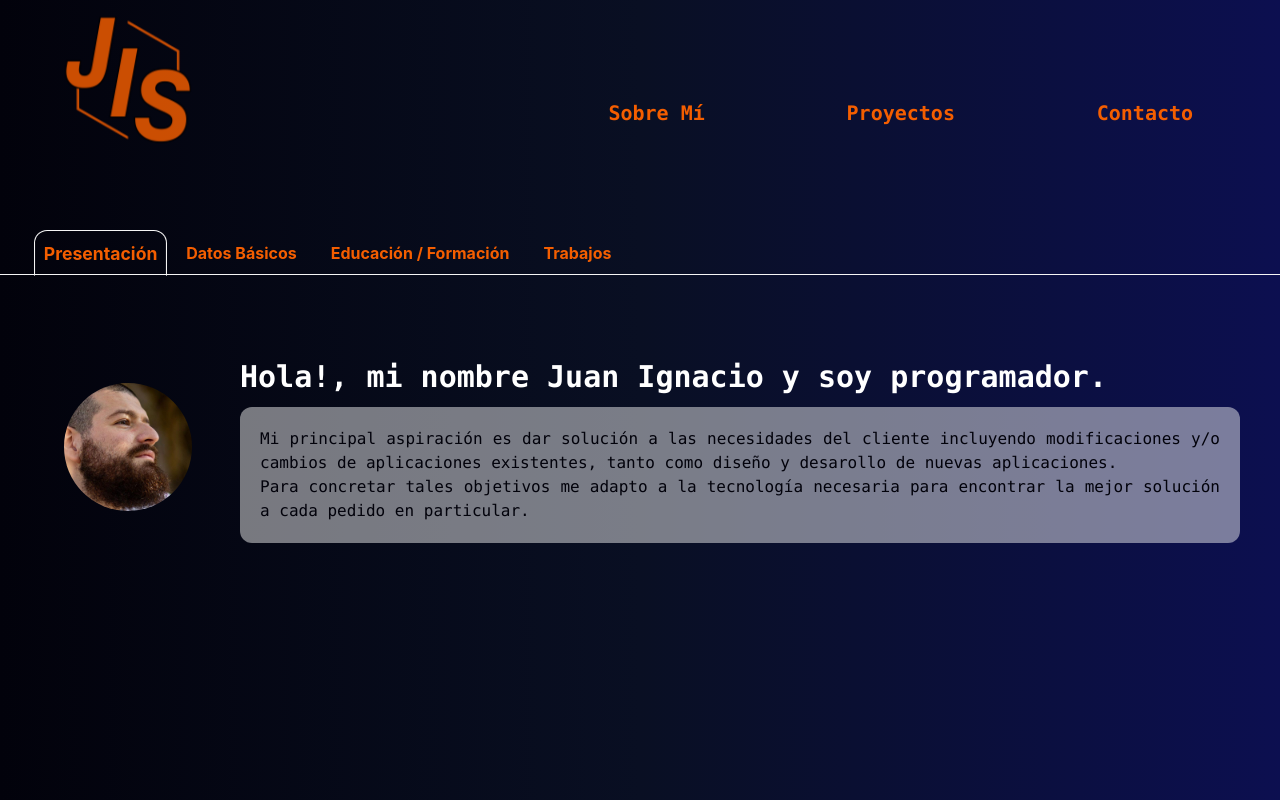
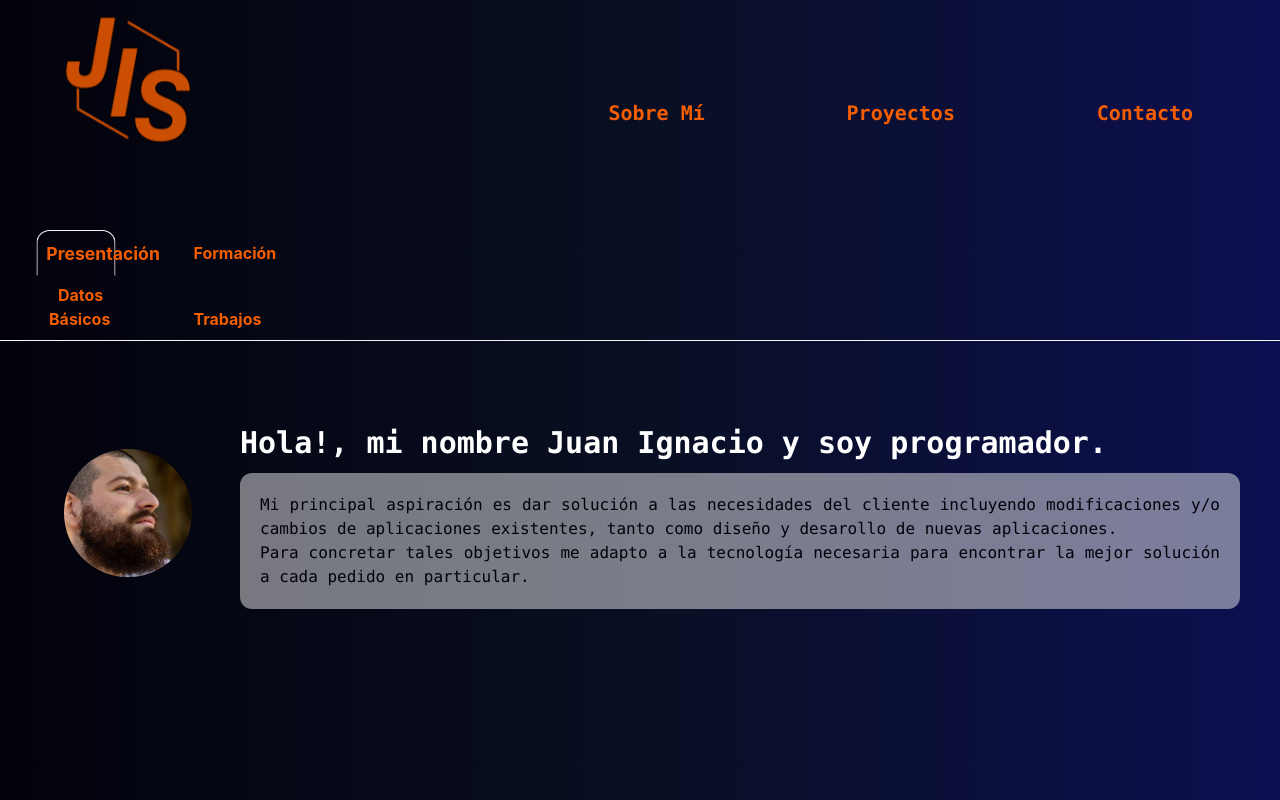
Before and after one commit to JISayago/portfolio, a React (Create React App) app: page / in a window 1280 px wide. Shown: the top 800 px of the page. Built offline with nearby package versions, Linux system fonts and the light colour scheme.

Commit message:
cambios visual links

```diff
--- a/src/components/LinksSobreMi.jsx
+++ b/src/components/LinksSobreMi.jsx
@@ -33,22 +33,30 @@ export default function LinksSobreMi({cargarComponente}) {
     <ul className='flex
           mbl:flex-col mbl:p-6
           sml:flex-row sml:p-0 sml:mx-4 sml:px-2 sml:pt-2 '>
+              <div className='flex
+              mbl:flex-row mbl:justify-between
+              sml:flex-col'>
         <li onClick={() => selected(1)} id='1' className='1 clicked scale-110
-              mbl:p-2 mbl:border-l mbl:border-l-smoke mbl:mb-4
+              mbl:p-2 mbl:border-l mbl:border-l-smoke mbl:mb-4 mbl:w-1/2
               sml:mx-2 sml:mb-0 sml:rounded-t-xl sml:border-b-transparent sml:border-smoke sml:border transition ease-in-out hover:border-smoke hover:scale-110 hover:duration-150 hover:border-b-transparent'>
                   <Link className='font-bold text-dark-orange'>Presentación</Link></li>
         <li onClick={() => selected(2)} id='2' className='2
-              mbl:p-2 mbl:border-l mbl:border-l-smoke mbl:mb-4
+              mbl:p-2 mbl:border-r mbl:border-r-smoke mbl:mb-4 mbl:w-1/2 mbl:text-right
               sml:mx-2 sml:mb-0 sml:rounded-t-xl sml:border-transparent sml:border transition ease-in-out hover:border-smoke hover:scale-110 hover:duration-150 hover:border-b-transparent'>
                   <Link className='font-bold text-dark-orange'>Datos Básicos</Link></li>
+              </div>
+              <div className='flex
+              mbl:flex-row mbl:justify-between
+              sml:flex-col'>
         <li onClick={() => selected(3)} id='3' className='3
-              mbl:p-2 mbl:border-l mbl:border-l-smoke mbl:mb-4
+              mbl:p-2 mbl:border-l mbl:border-l-smoke mbl:mb-4 mbl:w-1/2
               sml:mx-2 sml:mb-0 sml:rounded-t-xl sml:border-transparent sml:border transition ease-in-out hover:border-smoke hover:scale-110 hover:duration-150 hover:border-b-transparent'>
-                  <Link className='font-bold text-dark-orange'>Educación / Formación</Link></li>
+                  <Link className='font-bold text-dark-orange'>Formación</Link></li>
         <li onClick={() => selected(4)} id='4' className='4
-              mbl:p-2 mbl:border-l mbl:border-l-smoke mbl:mb-4
+              mbl:p-2 mbl:border-r mbl:border-r-smoke mbl:mb-4 mbl:w-1/2 mbl:text-right
               sml:mx-2 sml:mb-0 sml:rounded-t-xl sml:border-transparent sml:border transition ease-in-out hover:border-smoke hover:scale-110 hover:duration-150 hover:border-b-transparent'>
                   <Link className='font-bold text-dark-orange'>Trabajos</Link></li>
+              </div>
           </ul>
        </div>
   )
```
